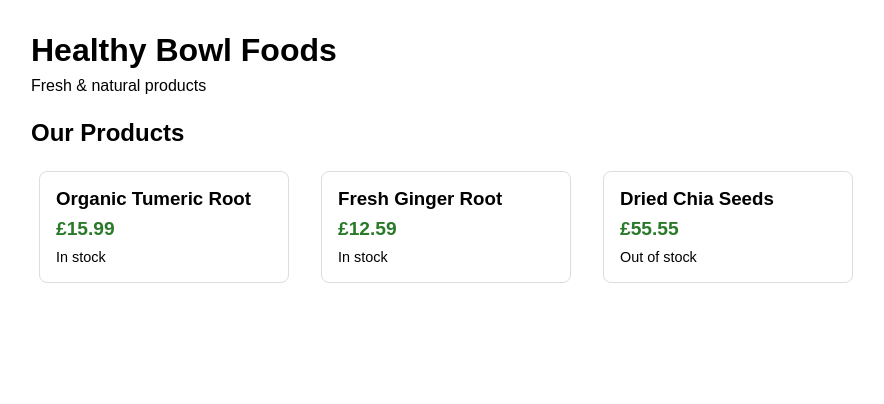
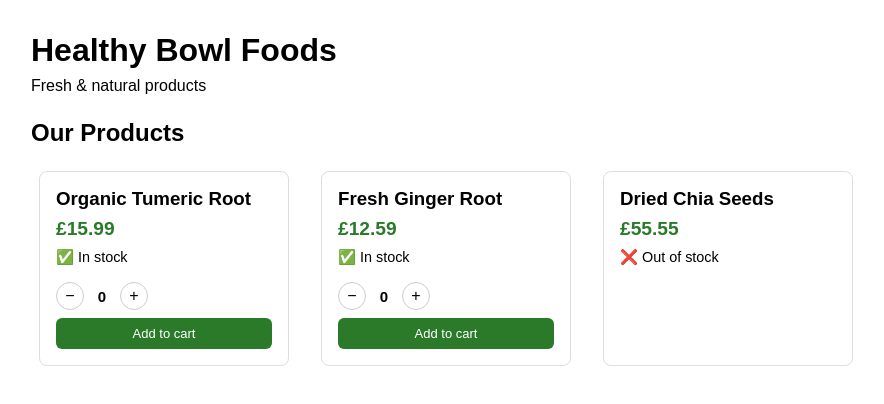
Before and after one commit to emiliobs/healthy-bowl-foods-client, a React (Vite) app: page / in a window 1280 px wide. Shown: the top 404 px of the page, without its empty margins (1-885 px from the left). Built offline with nearby package versions, Linux system fonts and the light colour scheme.

Commit message:
Module 4: usestate for quantity counter and add to cart interation

```diff
--- a/src/components/ProductCard.tsx
+++ b/src/components/ProductCard.tsx
@@ -1,11 +1,12 @@
 // src/components/ProductCard.tsx
 
-import React from 'react';
+import React, { useState } from 'react';
 
-// EN: We no longer define Product here — we import it from the shared types file
-// ES: Ya no definimos Product aquí — lo importamos desde el archivo de tipos compartidos
-// EN: This prevents having duplicate definitions across multiple files
-// ES: Esto evita tener definiciones duplicadas en múltiples archivos
+// EN: useState is imported from React — it is a Hook
+// ES: useState se importa desde React — es un Hook
+// EN: Hooks are special functions that add capabilities to functional components
+// ES: Los Hooks son funciones especiales que añaden capacidades a los componentes funcionales
+
 import type { Product } from '../types/product';
 
 interface ProductCardProps {
@@ -13,13 +14,110 @@ interface ProductCardProps {
 }
 
 const ProductCard: React.FC<ProductCardProps> = ({ product }) => {
+
+  // EN: useState returns an array of exactly two elements — we destructure them
+  // ES: useState retorna un array de exactamente dos elementos — los desestructuramos
+  //
+  // EN: Element 1 — 'quantity' — the current value of the state variable
+  // ES: Elemento 1 — 'quantity' — el valor actual de la variable de estado
+  //
+  // EN: Element 2 — 'setQuantity' — the ONLY way to update the state
+  // ES: Elemento 2 — 'setQuantity' — la ÚNICA forma de actualizar el estado
+  //
+  // EN: 0 is the initial value — same as initializing int quantity = 0 in C#
+  // ES: 0 es el valor inicial — igual que inicializar int quantity = 0 en C#
+  const [quantity, setQuantity] = useState<number>(0);
+
+  // EN: 'isAdded' tracks whether the user already clicked "Add to cart"
+  // ES: 'isAdded' rastrea si el usuario ya hizo clic en "Add to cart"
+  const [isAdded, setIsAdded] = useState<boolean>(false);
+
+  // EN: This function runs when the user clicks the decrease button
+  // ES: Esta función se ejecuta cuando el usuario hace clic en el botón de disminuir
+  // EN: Math.max ensures quantity never goes below 1
+  // ES: Math.max asegura que quantity nunca baje de 1
+  const handleDecrease = () => {
+    setQuantity(Math.max(1, quantity - 1));
+  };
+
+  // EN: This function runs when the user clicks the increase button
+  // ES: Esta función se ejecuta cuando el usuario hace clic en el botón de aumentar
+  const handleIncrease = () => {
+    setQuantity(quantity + 1);
+  };
+
+  // EN: This function runs when the user clicks "Add to cart"
+  // ES: Esta función se ejecuta cuando el usuario hace clic en "Add to cart"
+  // EN: In Module 11 this will dispatch to the global cart via Context API
+  // ES: En el Módulo 11 esto enviará al carrito global vía Context API
+  const handleAddToCart = () => {
+    setIsAdded(true);
+
+    // EN: Reset back to "Add to cart" after 2 seconds — good UX practice
+    // ES: Volver a "Add to cart" después de 2 segundos — buena práctica de UX
+    // EN: setTimeout is JavaScript's equivalent of Task.Delay in C#
+    // ES: setTimeout es el equivalente en JavaScript a Task.Delay en C#
+    setTimeout(() => {
+      setIsAdded(false);
+    }, 2000);
+  };
+
   return (
     <div className="product-card">
+
       <h3>{product.name}</h3>
       <p className="product-price">£{product.price.toFixed(2)}</p>
+
       <span className="product-status">
-        {product.isAvailable ? 'In stock' : 'Out of stock'}
+        {product.isAvailable ? '✅ In stock' : '❌ Out of stock'}
       </span>
+
+      {/* EN: Conditional rendering — only show controls if product is available */}
+      {/* ES: Renderizado condicional — solo mostrar controles si el producto está disponible */}
+      {/* EN: The && operator means "only render the right side if left side is true" */}
+      {/* ES: El operador && significa "solo renderiza el lado derecho si el izquierdo es true" */}
+      {product.isAvailable && (
+        <div className="product-controls">
+
+          {/* EN: Quantity counter */}
+          {/* ES: Contador de cantidad */}
+          <div className="quantity-control">
+
+            {/* EN: onClick receives a function reference — never call it directly onClick={handleDecrease()} */}
+            {/* ES: onClick recibe una referencia a función — nunca la llames directo onClick={handleDecrease()} */}
+            <button
+              className="qty-btn"
+              onClick={handleDecrease}
+            >
+              −
+            </button>
+
+            {/* EN: quantity is a state variable — React re-renders this when it changes */}
+            {/* ES: quantity es una variable de estado — React re-renderiza esto cuando cambia */}
+            <span className="qty-value">{quantity}</span>
+
+            <button
+              className="qty-btn"
+              onClick={handleIncrease}
+            >
+              +
+            </button>
+
+          </div>
+
+          {/* EN: Add to cart button — changes text and disables itself while 'isAdded' is true */}
+          {/* ES: Botón de agregar al carrito — cambia texto y se deshabilita mientras 'isAdded' es true */}
+          <button
+            className={`add-btn ${isAdded ? 'add-btn--added' : ''}`}
+            onClick={handleAddToCart}
+            disabled={isAdded}
+          >
+            {isAdded ? '✅ Added!' : 'Add to cart'}
+          </button>
+
+        </div>
+      )}
+
     </div>
   );
 };
--- a/src/index.css
+++ b/src/index.css
@@ -48,3 +48,69 @@ h2{
   color: red;
   font-size: 1.2rem;
 }
+
+/* EN: Controls container — stacks quantity and button vertically */
+/* ES: Contenedor de controles — apila cantidad y botón verticalmente */
+.product-controls {
+  margin-top: 1rem;
+  display: flex;
+  flex-direction: column;
+  gap: 0.5rem;
+}
+
+/* EN: Quantity row — centers the minus, number, plus horizontally */
+/* ES: Fila de cantidad — centra el menos, número, más horizontalmente */
+.quantity-control {
+  display: flex;
+  align-items: center;
+  gap: 0.5rem;
+}
+
+.qty-btn {
+  width: 28px;
+  height: 28px;
+  border-radius: 50%;
+  border: 1px solid #ccc;
+  background: white;
+  font-size: 16px;
+  cursor: pointer;
+  display: flex;
+  align-items: center;
+  justify-content: center;
+  transition: background 0.15s;
+}
+
+.qty-btn:hover {
+  background: #f0f0f0;
+}
+
+.qty-value {
+  font-size: 15px;
+  font-weight: 600;
+  min-width: 20px;
+  text-align: center;
+}
+
+/* EN: Base style for the Add to cart button */
+/* ES: Estilo base para el botón Add to cart */
+.add-btn {
+  padding: 0.5rem 1rem;
+  border: none;
+  border-radius: 6px;
+  background: #2a7a2a;
+  color: white;
+  font-size: 13px;
+  cursor: pointer;
+  transition: background 0.2s;
+}
+
+.add-btn:hover:not(:disabled) {
+  background: #1e5c1e;
+}
+
+/* EN: Style when item is added — gives green confirmation feedback */
+/* ES: Estilo cuando el item es agregado — da retroalimentación verde de confirmación */
+.add-btn--added {
+  background: #1D9E75;
+  cursor: not-allowed;
+}
```
